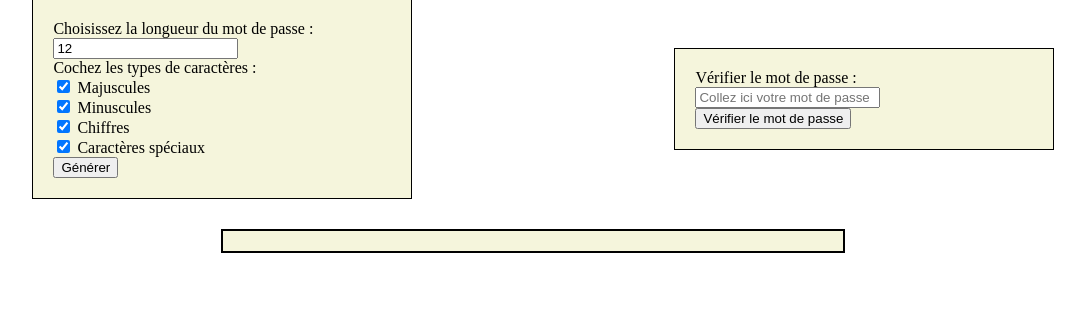
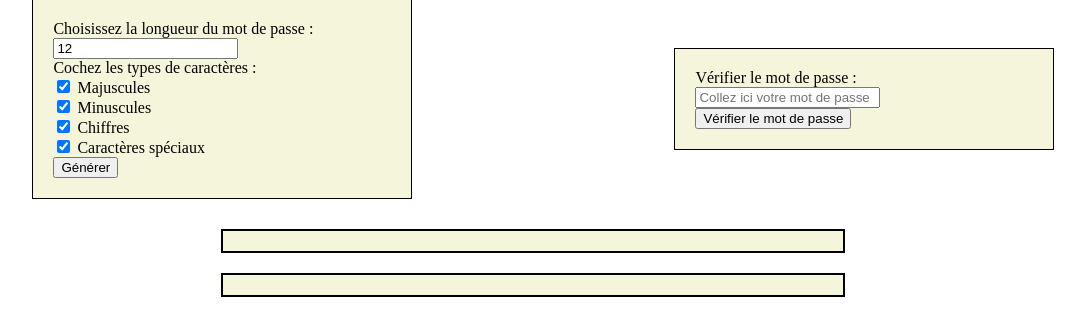
Before and after one commit to mmccc34/PasswordGenerator, a PHP site: page / in a window 1280 px wide. Shown: the part 91-427 px from the top of the page, without its empty margins (107-1192 px from the left). Run offline with PHP 8.4, Linux system fonts and the light colour scheme.

Commit message:
envoi du final

```diff
--- a/assets/css/main.css
+++ b/assets/css/main.css
@@ -37,4 +37,20 @@ h1 {
   margin: 20px;
 }
 
+.verifBlock {
+  display: flex;
+  justify-content: center;
+  margin: 20px;
+}
+
+.verif {
+  font-size: 1.5rem;
+  display: flex;
+  justify-content: center;
+  padding: 10px;
+  border: 2px solid black;
+  width: 600px;
+  background-color: beige;
+}
+
 /*# sourceMappingURL=main.css.map */
--- a/assets/scss/main.scss
+++ b/assets/scss/main.scss
@@ -33,9 +33,25 @@ h1 {
     background-color: beige;
 }
 
-.resultBlock {
+.resultBlock
+ {
     display: flex;
     justify-content: center;
     margin: 20px;
+}
 
+.verifBlock {
+    display: flex;
+    justify-content: center;
+    margin: 20px;
 }
+
+.verif {
+    font-size: 1.5rem;
+    display: flex;
+    justify-content: center;
+    padding: 10px;
+    border: 2px solid black;
+    width: 600px;
+    background-color: beige;
+}
--- a/index.php
+++ b/index.php
@@ -63,15 +63,15 @@ use Chris\PasswordGenerator\PasswordGenerator;
 
                     echo 'Le mot de passe généré est : ' . htmlspecialchars($password) . '<br>';
                 }
-            }
-         catch (\Exception $e) {
+            } catch (\Exception $e) {
                 echo $e->getMessage();
             }
 
             ?>
         </div>
     </div>
-
+    <div class='verifBlock'>
+    <div class ='verif'>
         <?php
 
         if (isset($_POST['password'])) {
@@ -85,6 +85,9 @@ use Chris\PasswordGenerator\PasswordGenerator;
             }
         }
         ?>
+
+    </div>
+    </div>
 </body>
 
 </html>
```
Also changed, not shown: Exo.php (added, +97 -0 lines), 2 other files. Lines whose indentation alone changed are shown as unchanged.
